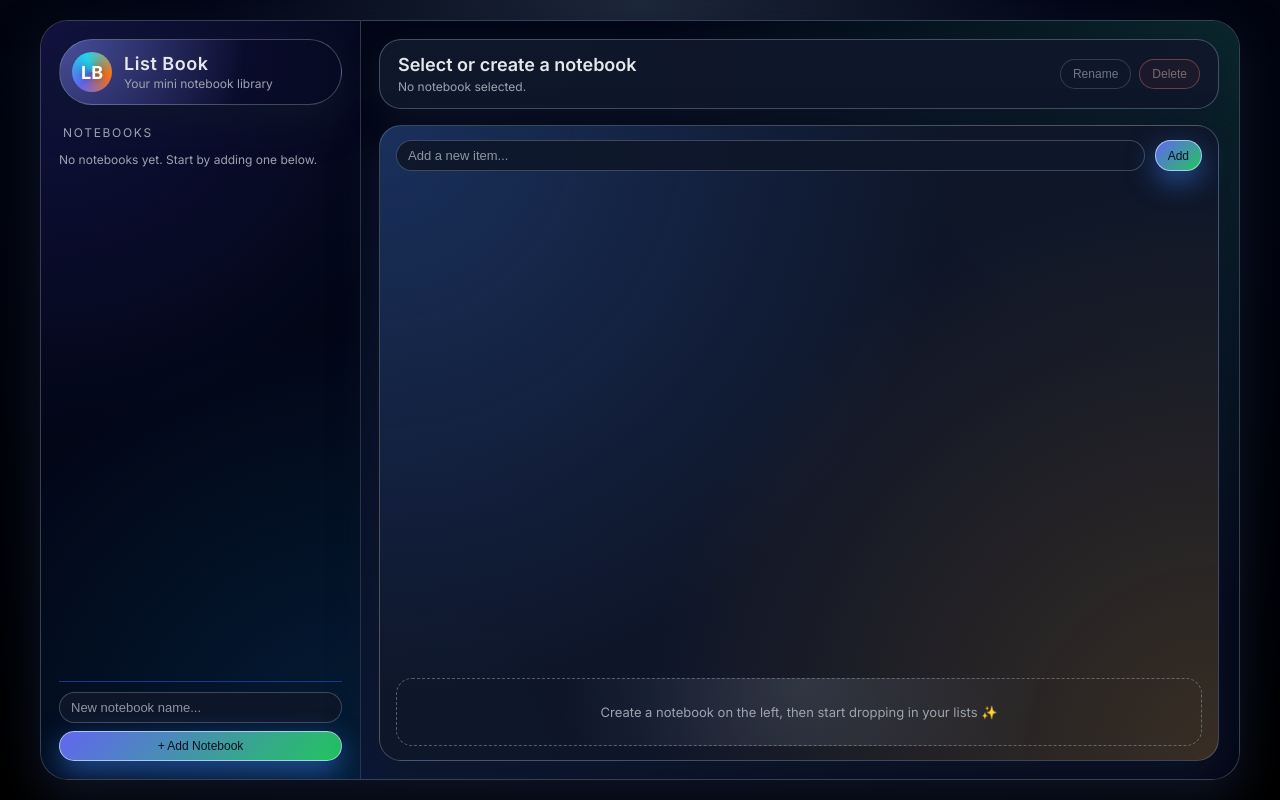
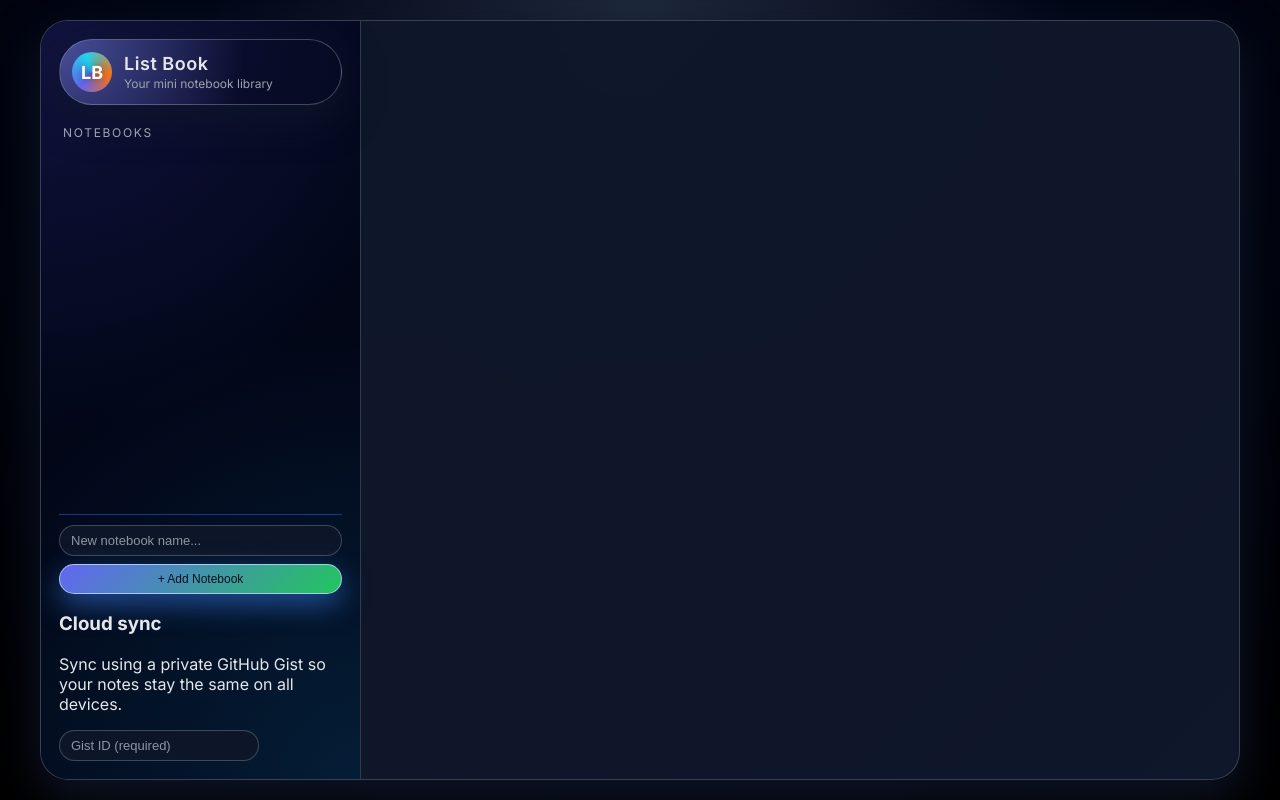
Before and after one commit to immanuelhendra/online_notes, a plain HTML site: page index.html in a window 1280 px wide. Drawn offline with Linux system fonts and the light colour scheme.

Commit message:
Update index.html

```diff
--- a/index.html
+++ b/index.html
@@ -40,43 +40,24 @@
           <button type="submit" class="btn btn-primary">+ Add Notebook</button>
         </form>
       </section>
-    </aside>
 
-    <main class="main">
-      <header class="main-header">
-        <div class="title-group">
-          <h2 id="notebook-title" class="main-title">Select or create a notebook</h2>
-          <p id="notebook-meta" class="main-meta">No notebook selected.</p>
-        </div>
-        <div class="main-actions">
-          <button id="rename-notebook-btn" class="btn btn-ghost" disabled>Rename</button>
-          <button id="delete-notebook-btn" class="btn btn-danger" disabled>Delete</button>
-        </div>
-      </header>
+      <!-- NEW: Sync (GitHub Gist) section -->
+      <section class="sync-card">
+        <h3 class="sync-title">Cloud sync</h3>
+        <p class="sync-text">
+          Sync using a private GitHub Gist so your notes stay the same on all devices.
+        </p>
 
-      <section class="items-section">
-        <form id="new-item-form" class="new-item-form">
+        <form id="sync-form" class="sync-form" autocomplete="off">
           <input
             type="text"
-            id="new-item-input"
-            class="input"
-            placeholder="Add a new item..."
+            id="gist-id-input"
+            class="input sync-input"
+            placeholder="Gist ID (required)"
             autocomplete="off"
           />
-          <button type="submit" class="btn btn-primary">Add</button>
-        </form>
-
-        <ul id="items-list" class="items-list">
-          <!-- Filled by JS -->
-        </ul>
-
-        <div id="empty-state" class="empty-state">
-          <p>Create a notebook on the left, then start dropping in your lists ✨</p>
-        </div>
-      </section>
-    </main>
-  </div>
-
-  <script src="app.js"></script>
-</body>
-</html>
+          <input
+            type="password"
+            id="token-input"
+            class="input sync-input"
+            placeholder="GitHub token with
```
